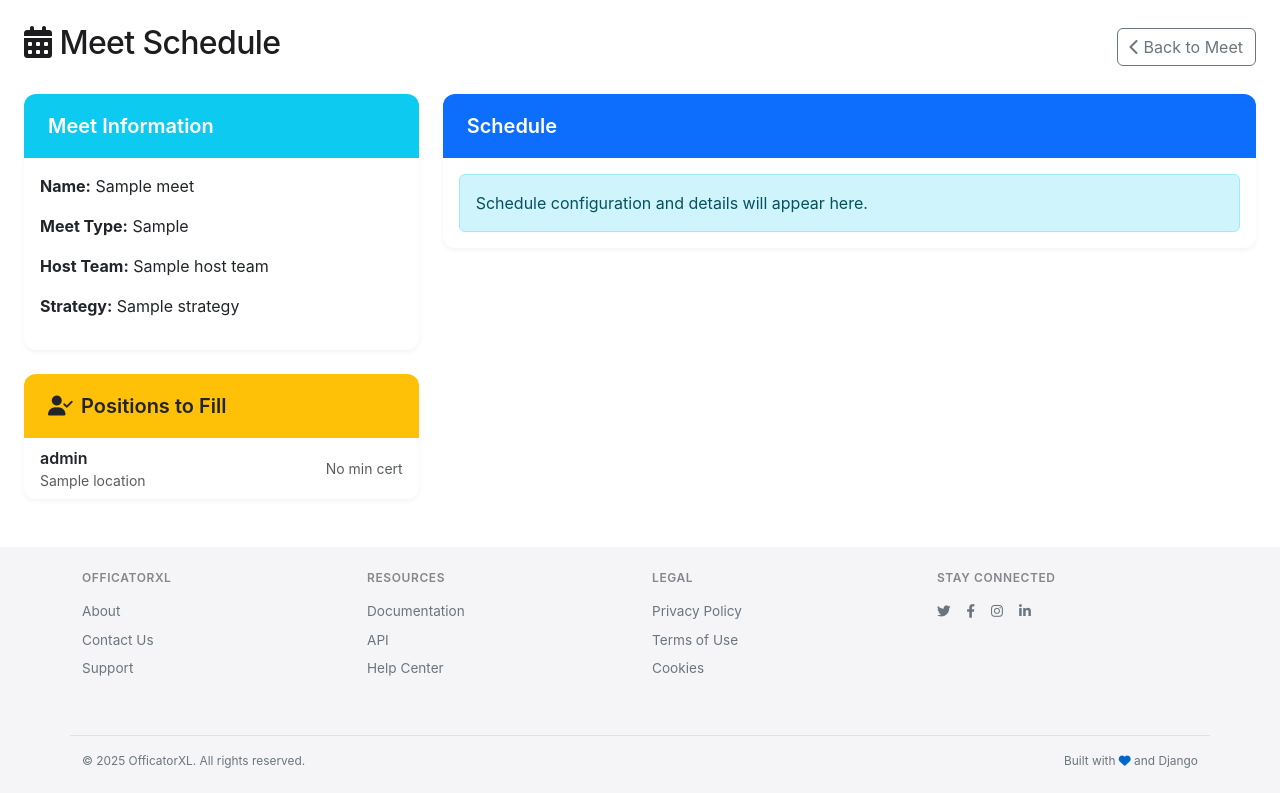
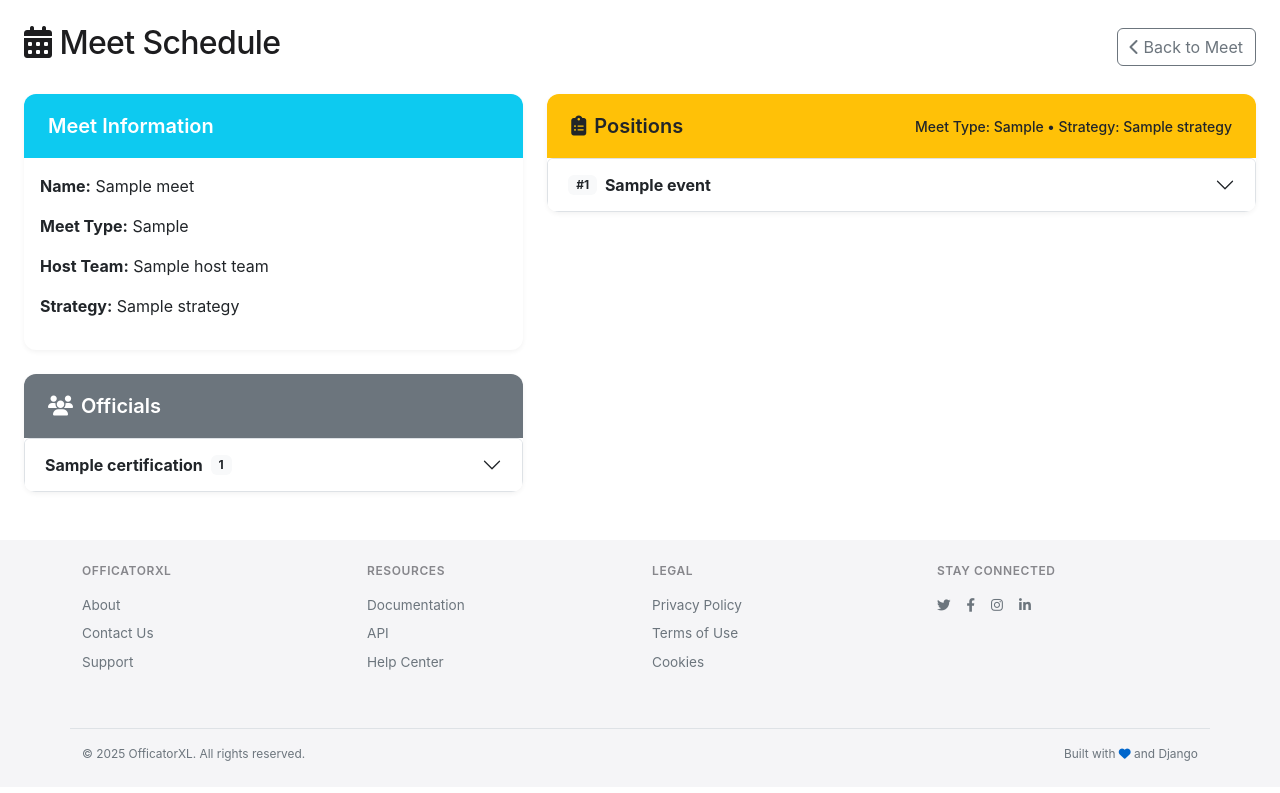
Before and after one commit to macmce/officiatorxl, a Django app: template templates/officials/meet_configure.html in a window 1280 px wide. Shown: the part 61-854 px from the top of the page. After the commit the page ends 822 px from the top, so only its background shows below. Run offline with Django 5.2, Linux system fonts and the light colour scheme; the template is opened without the code that fills it: most values are stand-ins (such as "Sample title", 1, 10 or a date in 2020).

Commit message:
feat: add event positions and officials sections to meet configuration page

```diff
--- a/templates/officials/meet_configure.html
+++ b/templates/officials/meet_configure.html
@@ -17,8 +17,8 @@
   </div>
 
   <div class="row">
-    <!-- Meet Information (match styling from meet_detail) -->
-    <div class="col-lg-4 mb-4">
+    <!-- Meet Information only -->
+    <div class="col-lg-6 col-xl-5 mb-4">
       <div class="card">
         <div class="card-header {% if meet.date < today %}bg-secondary text-white{% elif meet.date == today %}bg-primary text-white{% else %}bg-info text-white{% endif %}">
           <h5 class="mb-0">Meet Information</h5>
@@ -31,53 +31,115 @@
         </div>
       </div>
 
-      <!-- Positions to Fill -->
+      <!-- Officials grouped by Certification -->
       <div class="card mt-4">
-        <div class="card-header bg-warning">
-          <h5 class="mb-0"><i class="fas fa-user-check me-2"></i>Positions to Fill</h5>
+        <div class="card-header bg-secondary text-white">
+          <h5 class="mb-0"><i class="fas fa-users me-2"></i>Officials</h5>
         </div>
         <div class="card-body p-0">
-          {% if meet.strategy %}
+          {% if assignments %}
+            {% regroup assignments by official.certification as cert_groups %}
+            <div class="accordion" id="officialsByCert">
+              {% for group in cert_groups %}
+                <div class="accordion-item">
+                  <h2 class="accordion-header" id="cert-heading-{{ forloop.counter }}">
+                    <button class="accordion-button collapsed" type="button" data-bs-toggle="collapse" data-bs-target="#cert-collapse-{{ forloop.counter }}" aria-expanded="false" aria-controls="cert-collapse-{{ forloop.counter }}">
+                      <strong>{{ group.grouper.name }}</strong>
+                      <span class="ms-2 badge bg-light text-dark">{{ group.list|length }}</span>
+                    </button>
+                  </h2>
+                  <div id="cert-collapse-{{ forloop.counter }}" class="accordion-collapse collapse" aria-labelledby="cert-heading-{{ forloop.counter }}" data-bs-parent="#officialsByCert">
+                    <div class="accordion-body p-0">
                       <ul class="list-group list-group-flush">
-              {% for pos in meet.strategy.positions.all %}
+                        {% for a in group.list %}
                           <li class="list-group-item d-flex justify-content-between align-items-center">
-                  <div>
-                    <div class="fw-semibold">{{ pos.role }}</div>
-                    <div class="small text-muted">{{ pos.location }}</div>
-                  </div>
-                  <div class="text-nowrap small">
-                    {% if pos.minimum_certification %}
-                      Min: {{ pos.minimum_certification.abbreviation|default:pos.minimum_certification.name }}
+                            <span>{{ a.official.name }}</span>
+                            <span class="small">
+                              {% if a.confirmed %}
+                                <span class="badge bg-success">Confirmed</span>
                               {% else %}
-                      <span class="text-muted">No min cert</span>
+                                <span class="badge bg-warning text-dark">Unconfirmed</span>
                               {% endif %}
-                  </div>
+                            </span>
                           </li>
-              {% empty %}
-                <li class="list-group-item text-muted">No positions defined for this strategy.</li>
                         {% endfor %}
                       </ul>
+                    </div>
+                  </div>
+                </div>
+              {% endfor %}
+            </div>
           {% else %}
             <div class="p-3">
-              <div class="alert alert-info mb-0">
-                Set a Strategy on the Meet to see positions to fill.
-              </div>
+              <div class="alert alert-info mb-0">No officials assigned yet.</div>
             </div>
           {% endif %}
         </div>
       </div>
     </div>
-
-    <!-- Meet Schedule content column (placeholder for now) -->
-    <div class="col-lg-8">
+    <!-- Positions list -->
+    <div class="col-lg-6 col-xl-7 mb-4">
       <div class="card">
-        <div class="card-header bg-primary text-white d-flex justify-content-between align-items-center">
-          <h5 class="mb-0">Schedule</h5>
+        <div class="card-header bg-warning d-flex justify-content-between align-items-center">
+          <h5 class="mb-0"><i class="fas fa-clipboard-list me-2"></i>Positions</h5>
+          <span class="small">Meet Type: {{ meet.get_meet_type_display }}{% if meet.strategy %} • Strategy: {{ meet.strategy.get_name_display|default:meet.strategy }}{% endif %}</span>
         </div>
-        <div class="card-body">
-          <div class="alert alert-info mb-0">
-            Schedule configuration and details will appear here.
+        <div class="card-body p-0">
+          {% if not meet.strategy %}
+            <div class="p-3">
+              <div class="alert alert-info mb-0">Set a Strategy for this meet to view positions.</div>
             </div>
+          {% else %}
+            {% if event_positions %}
+              {% regroup event_positions by event as event_groups %}
+              <div class="accordion" id="positionsByEvent">
+                {% for group in event_groups %}
+                  <div class="accordion-item">
+                    <h2 class="accordion-header" id="heading-{{ group.grouper.id }}">
+                      <button class="accordion-button collapsed" type="button" data-bs-toggle="collapse" data-bs-target="#collapse-{{ group.grouper.id }}" aria-expanded="false" aria-controls="collapse-{{ group.grouper.id }}">
+                        <span class="me-2 badge bg-light text-dark">#{{ group.grouper.event_number }}</span>
+                        <strong>{{ group.grouper.name }}</strong>
+                      </button>
+                    </h2>
+                    <div id="collapse-{{ group.grouper.id }}" class="accordion-collapse collapse" aria-labelledby="heading-{{ group.grouper.id }}" data-bs-parent="#positionsByEvent">
+                      <div class="accordion-body p-0">
+                        <ul class="list-group list-group-flush">
+                          {% for ep in group.list %}
+                            <li class="list-group-item d-flex justify-content-between align-items-center">
+                              <div>
+                                <div class="fw-semibold">{{ ep.position.role }}</div>
+                                <div class="small text-muted">{{ ep.position.location|default:'-' }}</div>
+                              </div>
+                              <div class="text-end small">
+                                <div>
+                                  {% if ep.is_mandatory %}
+                                    <span class="badge bg-success">Mandatory</span>
+                                  {% else %}
+                                    <span class="badge bg-secondary">Optional</span>
+                                  {% endif %}
+                                </div>
+                                <div>
+                                  {% if ep.position.minimum_certification %}
+                                    Min: {{ ep.position.minimum_certification.abbreviation|default:ep.position.minimum_certification.name }}
+                                  {% else %}
+                                    <span class="text-muted">No min cert</span>
+                                  {% endif %}
+                                </div>
+                              </div>
+                            </li>
+                          {% endfor %}
+                        </ul>
+                      </div>
+                    </div>
+                  </div>
+                {% endfor %}
+              </div>
+            {% else %}
+              <div class="p-3">
+                <div class="alert alert-warning mb-0">No event positions defined for this meet type and strategy.</div>
+              </div>
+            {% endif %}
+          {% endif %}
         </div>
       </div>
     </div>
```
Also changed, not shown: officials/views_meets.py (+34 -0 lines). Lines whose indentation alone changed are shown as unchanged.
